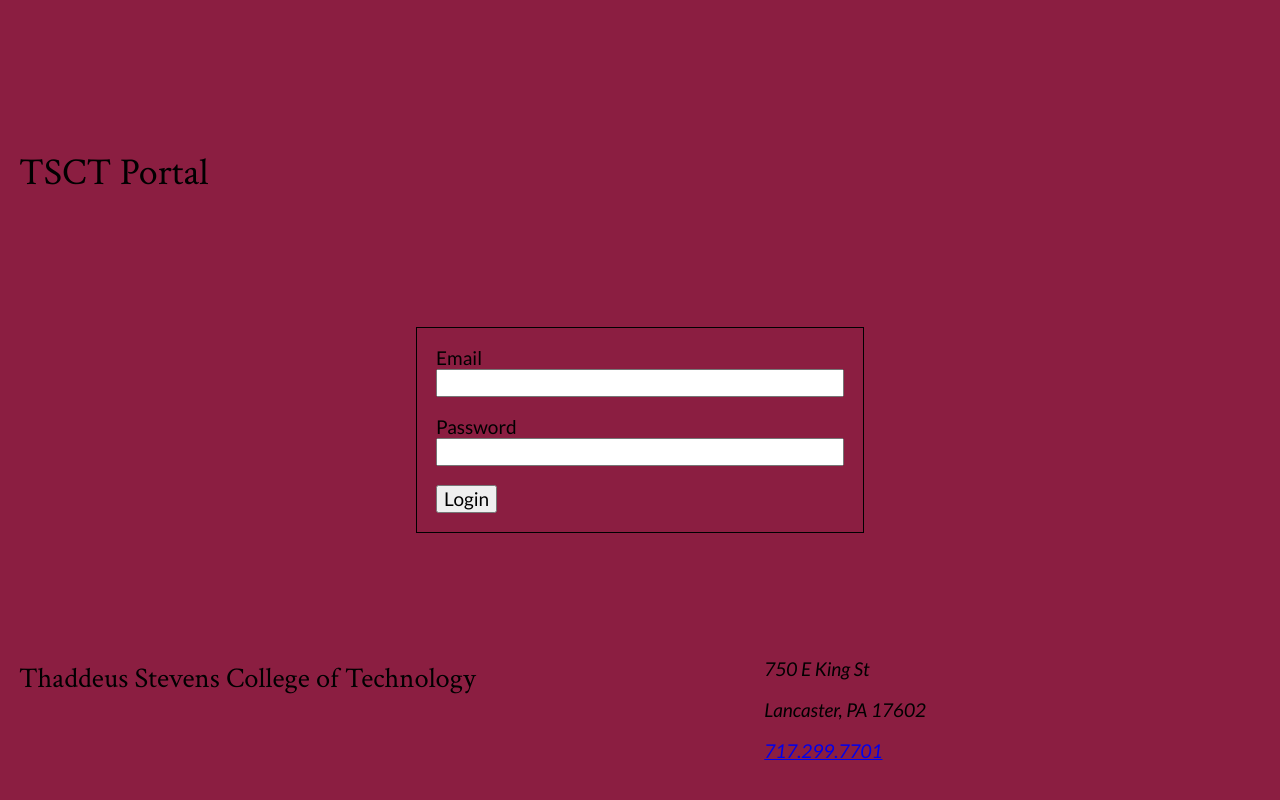
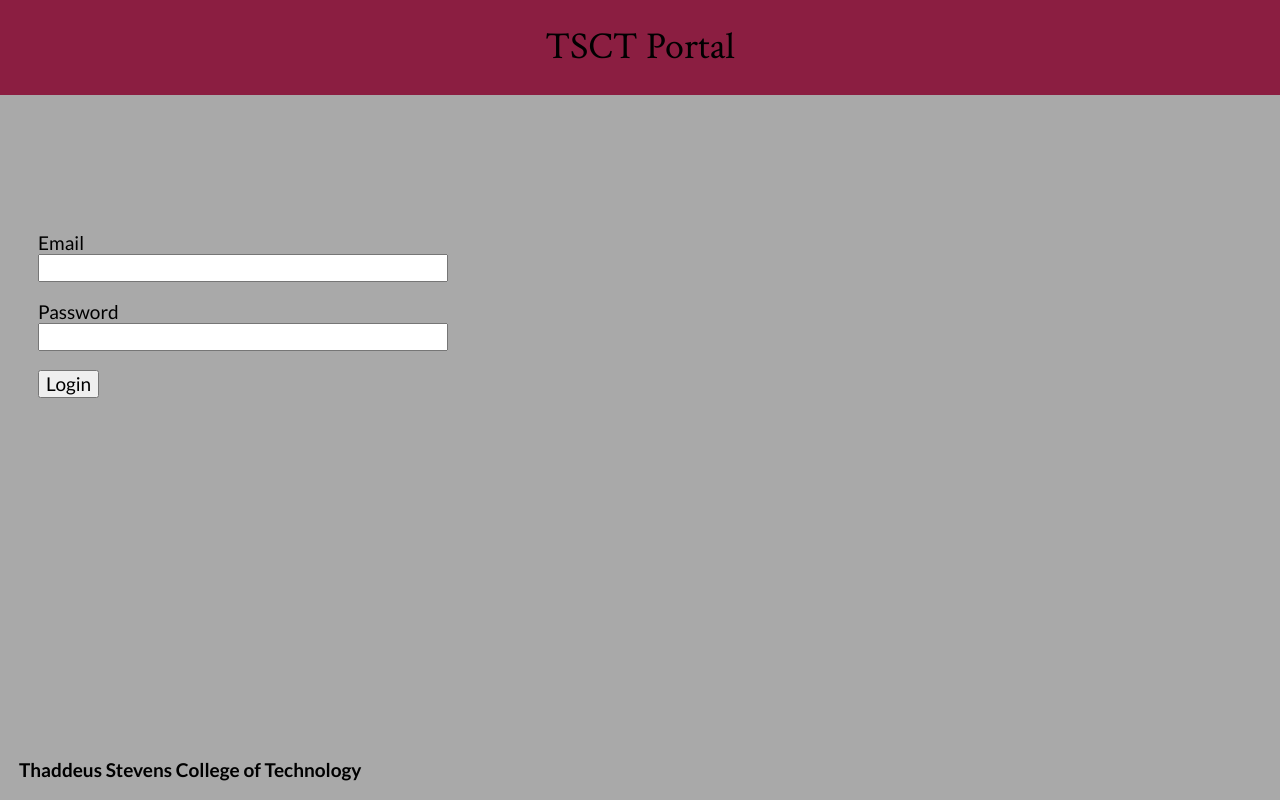
Before and after one commit to jmorris1990/green-portal, a Flask app: page / in a window 1280 px wide. Run offline with Flask 2, Linux system fonts and the light colour scheme; some libraries are stand-ins or nearby versions.

Commit message:
Styling the different templates

```diff
--- a/portal/static/styles.css
+++ b/portal/static/styles.css
@@ -12,17 +12,16 @@ html {
   font-size: 19px;
 }
 
-h1, h2, h3, h4, h5, h6 {
+h1 {
   font-family: 'Crimson Text', serif;
   font-weight: 400;
 }
-
 
 /**
  * Layout
  */
 body {
-  background-color: #8B1E41;
+  background-color: darkgrey;
   justify-content: space-between;
   display: flex;
   flex-direction: column;
@@ -30,24 +29,71 @@ body {
   padding: 1rem;
 }
 
+header {
+  background: #8B1E41;
+  position: absolute;
+  width: 100%;
+  left: 0;
+  text-align: center;
+  top: 0;
+}
+
+ul.flashes {
+  animation-duration: 1s;
+  animation-name: slidedown;
+  color: red;
+  list-style: none;
+  left: 42%;
+  position: absolute;
+  top: 140px;
+  left: 198px;
+}
+
+@keyframes slidedown {
+  from {
+    margin-left: 100%;
+    width: 300%;
+  }
+
+  to {
+    margin-left: 0%;
+    width: 100%;
+  }
+}
+main.loginForm {
+
+}
+section.addCourses {
+  position: relative;
+  bottom: 20px;
+}
+
+section.homePage {
+  position: relative;
+  bottom: 100px;
+}
+main.mainLogin {
+  position: relative;
+  bottom: 85px;
+}
+
 @media (min-width: 760px) {
   footer {
     display: flex;
     justify-content: space-between;
   }
-  footer h2,
-  footer address {
+
+  footer p {
     width: 40%;
+    position: absolute;
+    bottom: 0;
   }
 }
-
 
 /**
  * Forms
  */
 form {
-  border: 1px solid black;
-  margin: 0 auto;
   padding: 1rem;
   width: 35vw;
 }
--- a/portal/templates/home.html
+++ b/portal/templates/home.html
@@ -3,10 +3,12 @@
 {% block title %}TSCT Portal{% endblock %}
 
 {% block content %}
+<section class="homePage">
   <h1>Welcome to the Portal</h1>
   <a href="/logout">Logout</a>
   {% if g.user[3] == 'teacher' %}
   <a href="/courses">Courses</a>
   {% endif %}
   <a href="/sessions">Sessions</a>
+</section>
 {% endblock %}
--- a/portal/templates/layouts/base.html
+++ b/portal/templates/layouts/base.html
@@ -30,17 +30,12 @@
     <h1>{{ self.title() }}</h1>
   </header>
 
-  <main>
+  <main class="mainLogin">
     {% block content %}{% endblock %}
   </main>
 
   <footer>
-    <h2>Thaddeus Stevens College of Technology</h2>
-    <address>
-      <p>750 E King St</p>
-      <p>Lancaster, PA 17602</p>
-      <p><a href="tel:1-717-299-7701">717.299.7701</a></p>
-    </address>
+    <p><strong>Thaddeus Stevens College of Technology</strong></p>
   </footer>
 </body>
 
```
Also changed, not shown: portal/templates/add_courses.html (+3 -4 lines). Lines whose indentation alone changed are shown as unchanged.
